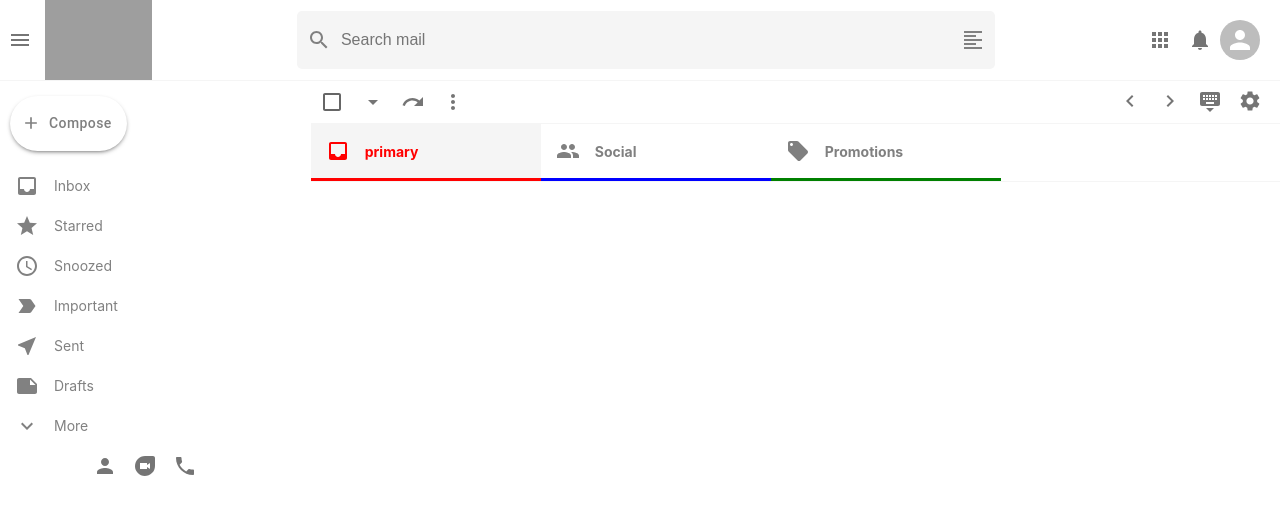
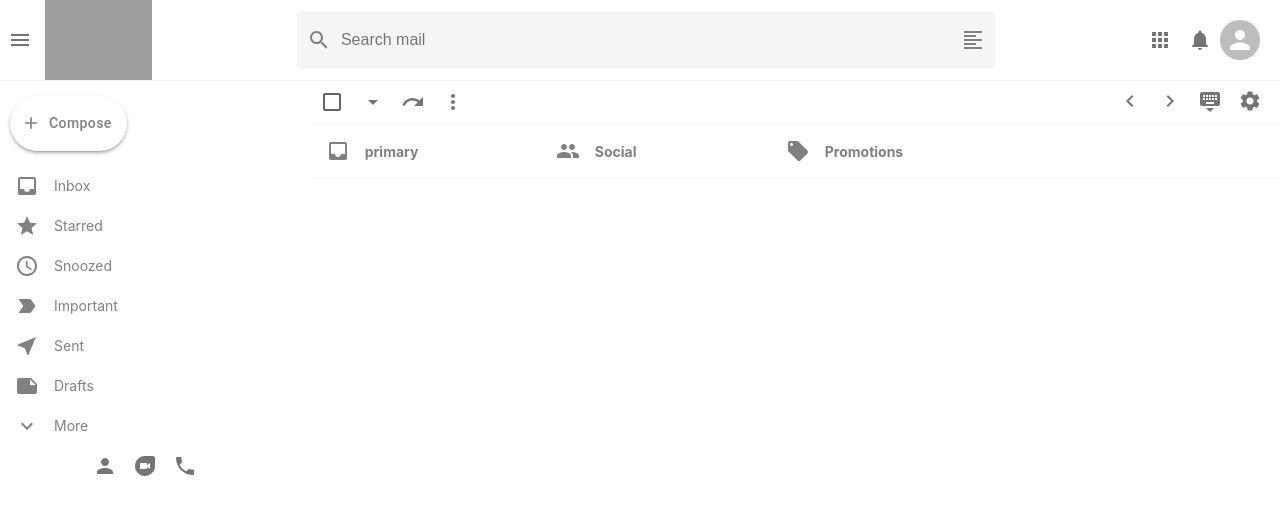
Before and after one commit to Supakornn/gmail-clone, a React (Create React App) app: page / in a window 1280 px wide. Shown: the top 514 px of the page. Built offline with nearby package versions, Linux system fonts and the light colour scheme; grey boxes are pictures that could not be loaded.

Commit message:
initial commit

```diff
--- a/src/components/Section.jsx
+++ b/src/components/Section.jsx
@@ -4,7 +4,7 @@
 const SectionContainer = styled.div`
   display: flex;
   align-items: center;
-  border-bottom-width: 2px;
+  border-bottom-width: 0px !important;
   padding: 15px;
   min-width: 200px;
   cursor: pointer;
@@ -26,10 +26,7 @@
     <SectionContainer
       className={`${selected && "selected"}`}
       style={{
-        borderWidth: selected ? "3px" : "0",
-        backgroundColor: selected ? "Whitesmoke " : "white",
-        borderBottom: `3px solid ${color}`,
-        color: `${selected && color}`
+        borderBottom: `3px solid ${color}`
       }}
     >
       <Icon />
--- a/src/layouts/EmailList.jsx
+++ b/src/layouts/EmailList.jsx
@@ -28,7 +28,9 @@
   padding-right: 10px;
 `;
 const SettingsLeft = styled.div``;
+
 const SettingsRight = styled.div``;
+
 const EmailListSection = styled.div`
   position: sticky;
   top: 0;
```
